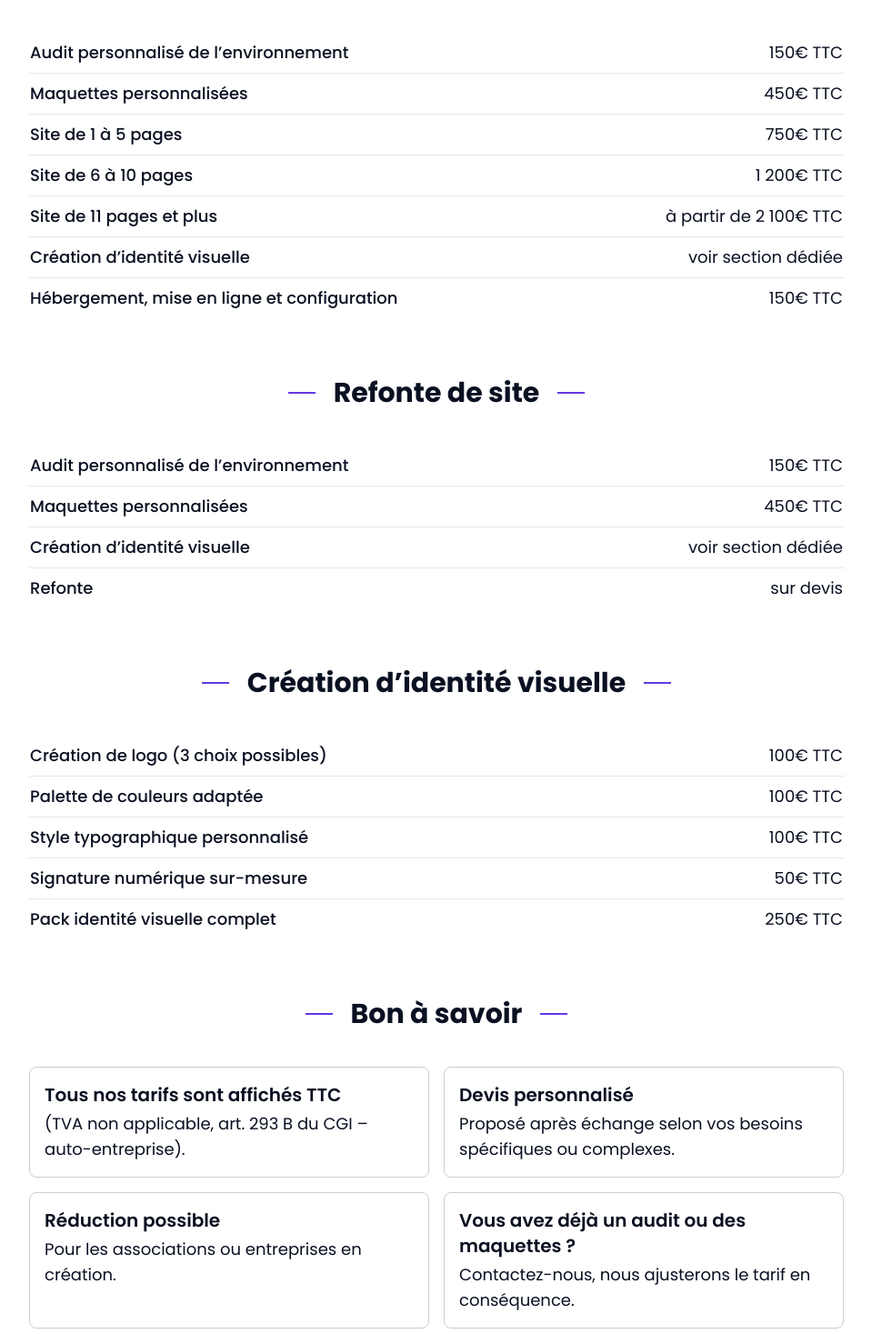
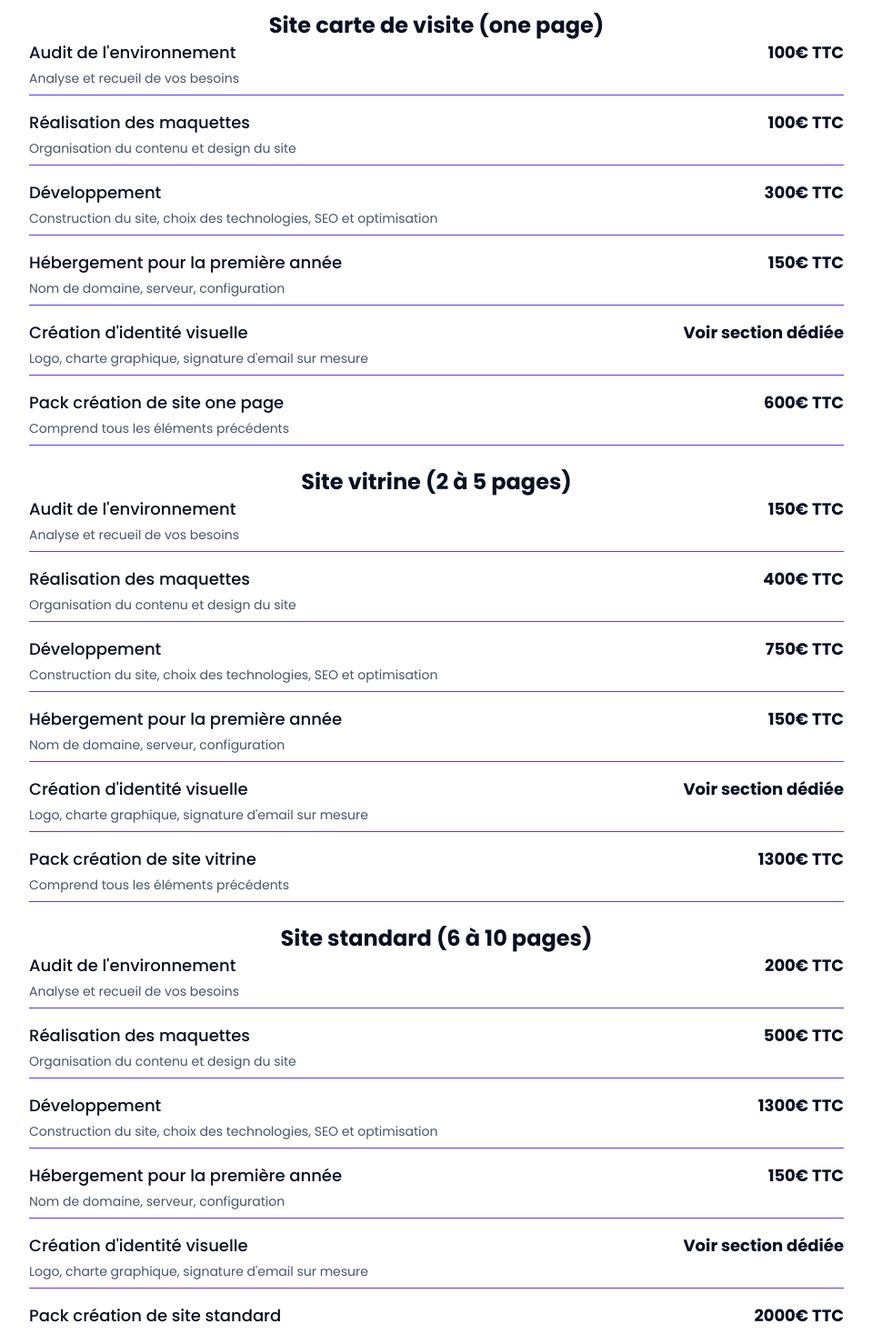
Before and after one commit to newcreafr/newcrea, a Next.js app: page /tarifs in a window 1280 px wide. Shown: the part 600-2067 px from the top of the page at 91% size, without its empty margins (160-1119 px from the left). Built offline with nearby package versions, Linux system fonts and the light colour scheme.

Commit message:
Changements tarifs

```diff
--- a/src/app/tarifs/page.jsx
+++ b/src/app/tarifs/page.jsx
@@ -1,12 +1,47 @@
 import H1 from "@/components/H1";
 import CTA from "@/components/CTA";
+import React from "react";
 
 export const metadata = {
     title: "Nos tarifs • Prix ajustables TPE & PME",
-    description: "Nos prix sont clairs et adaptés aux petites entreprises. Découvrez nos tarifs pour un site professionnel sans surprise.",
+    description:
+        "Nos prix sont clairs et adaptés aux petites entreprises. Découvrez nos tarifs pour un site professionnel sans surprise.",
 };
 
 const Tarifs = () => {
+    const renderSection = (title, offers) => (
+        <div className="text-left">
+            <div className="text-center">
+                <h2>{title}</h2>
+            </div>
+            <div className="space-y-6">
+                {offers.map(({ type, details }, i) => (
+                    <div key={i}>
+                        <div className="text-center">
+                            <h3>{type}</h3>
+                        </div>
+                        <div className="space-y-4">
+                            {details.map(([label, price, desc], idx) => (
+                                <div
+                                    key={`${i}-${idx}`}
+                                    className="flex justify-between border-b border-paletteColor2 pb-2"
+                                >
+                                    <div className="w-full">
+                                        <div className="flex justify-between items-center">
+                                            <span className="font-medium small-text">{label}</span>
+                                            <span className="font-bold small-text text-right">{price}</span>
+                                        </div>
+                                        <p className="text-sm text-smTextWhtColor mt-1">{desc}</p>
+                                    </div>
+                                </div>
+                            ))}
+                        </div>
+                    </div>
+                ))}
+            </div>
+        </div>
+    );
+
     return (
         <>
             <section className="text-center px-4">
@@ -14,132 +49,110 @@ const Tarifs = () => {
                     <H1>Nos tarifs</H1>
 
                     <p className="normal-text">
-                        Chez <strong>NewCrea</strong>, nous pensons que la clarté est essentielle.<br/>
-                        Voici nos <strong>tarifs indicatifs</strong> pour la création ou la refonte de site web, ainsi que nos prestations en
-                        identité visuelle.
+                        Chez <strong>NewCrea</strong>, nous pensons que la clarté est essentielle.
+                        <br />
+                        Voici nos <strong>tarifs indicatifs</strong> pour la création ou la refonte de site web, ainsi que nos prestations en identité visuelle.
                     </p>
-                    <br/>
+                    <br />
                     <p className="normal-text">
-                        Chaque projet étant unique, <strong>ces tarifs sont ajustables selon vos besoins spécifiques.</strong><br/>
+                        Chaque projet étant unique, <strong>ces tarifs sont ajustables selon vos besoins spécifiques.</strong>
+                        <br />
                         Un devis personnalisé vous sera systématiquement proposé après un échange sur vos besoins.
                     </p>
 
-                    <h2 className="mt-16">Création de site</h2>
-                    <table className="w-full text-left border-collapse">
-                        <tbody>
-                        <tr className="border-b">
-                            <td className="py-2 font-medium small-text">Audit personnalisé de l’environnement</td>
-                            <td className="py-2 text-right small-text">150€ TTC</td>
-                        </tr>
-                        <tr className="border-b">
-                            <td className="py-2 font-medium small-text">Maquettes personnalisées</td>
-                            <td className="py-2 text-right small-text">450€ TTC</td>
-                        </tr>
-                        <tr className="border-b">
-                            <td className="py-2 font-medium small-text">Site de 1 à 5 pages</td>
-                            <td className="py-2 text-right small-text">750€ TTC</td>
-                        </tr>
-                        <tr className="border-b">
-                            <td className="py-2 font-medium small-text">Site de 6 à 10 pages</td>
-                            <td className="py-2 text-right small-text">1 200€ TTC</td>
-                        </tr>
-                        <tr className="border-b">
-                            <td className="py-2 font-medium small-text">Site de 11 pages et plus</td>
-                            <td className="py-2 text-right small-text">à partir de 2 100€ TTC</td>
-                        </tr>
-                        <tr className="border-b">
-                            <td className="py-2 font-medium small-text">Création d’identité visuelle</td>
-                            <td className="py-2 text-right small-text">voir section dédiée</td>
-                        </tr>
-                        <tr>
-                            <td className="py-2 font-medium small-text">Hébergement, mise en ligne et configuration</td>
-                            <td className="py-2 text-right small-text">150€ TTC</td>
-                        </tr>
-                        </tbody>
-                    </table>
+                    {/* Création de site */}
+                    {renderSection("Création de site web", [
+                        {
+                            type: "Site carte de visite (one page)",
+                            details: [
+                                ["Audit de l'environnement", "100€ TTC", "Analyse et recueil de vos besoins"],
+                                ["Réalisation des maquettes", "100€ TTC", "Organisation du contenu et design du site"],
+                                ["Développement", "300€ TTC", "Construction du site, choix des technologies, SEO et optimisation"],
+                                ["Hébergement pour la première année", "150€ TTC", "Nom de domaine, serveur, configuration"],
+                                ["Création d'identité visuelle", "Voir section dédiée", "Logo, charte graphique, signature d'email sur mesure"],
+                                ["Pack création de site one page", "600€ TTC", "Comprend tous les éléments précédents"],
+                            ],
+                        },
+                        {
+                            type: "Site vitrine (2 à 5 pages)",
+                            details: [
+                                ["Audit de l'environnement", "150€ TTC", "Analyse et recueil de vos besoins"],
+                                ["Réalisation des maquettes", "400€ TTC", "Organisation du contenu et design du site"],
+                                ["Développement", "750€ TTC", "Construction du site, choix des technologies, SEO et optimisation"],
+                                ["Hébergement pour la première année", "150€ TTC", "Nom de domaine, serveur, configuration"],
+                                ["Création d'identité visuelle", "Voir section dédiée", "Logo, charte graphique, signature d'email sur mesure"],
+                                ["Pack création de site vitrine", "1300€ TTC", "Comprend tous les éléments précédents"],
+                            ],
+                        },
+                        {
+                            type: "Site standard (6 à 10 pages)",
+                            details: [
+                                ["Audit de l'environnement", "200€ TTC", "Analyse et recueil de vos besoins"],
+                                ["Réalisation des maquettes", "500€ TTC", "Organisation du contenu et design du site"],
+                                ["Développement", "1300€ TTC", "Construction du site, choix des technologies, SEO et optimisation"],
+                                ["Hébergement pour la première année", "150€ TTC", "Nom de domaine, serveur, configuration"],
+                                ["Création d'identité visuelle", "Voir section dédiée", "Logo, charte graphique, signature d'email sur mesure"],
+                                ["Pack création de site standard", "2000€ TTC", "Comprend tous les éléments précédents"],
+                            ],
+                        },
+                        {
+                            type: "Site complexe",
+                            details: [["Pack création de site complexe", "À partir de 2500€ TTC", "Sur devis selon le besoin"]],
+                        },
+                    ])}
 
-                    <h2 className="mt-16">Refonte de site</h2>
-                    <table className="w-full text-left border-collapse">
-                        <tbody>
-                        <tr className="border-b">
-                            <td className="py-2 font-medium small-text">Audit personnalisé de l’environnement</td>
-                            <td className="py-2 text-right small-text">150€ TTC</td>
-                        </tr>
-                        <tr className="border-b">
-                            <td className="py-2 font-medium small-text">Maquettes personnalisées</td>
-                            <td className="py-2 text-right small-text">450€ TTC</td>
-                        </tr>
-                        <tr className="border-b">
-                            <td className="py-2 font-medium small-text">Création d’identité visuelle</td>
-                            <td className="py-2 text-right small-text">voir section dédiée</td>
-                        </tr>
-                        <tr>
-                            <td className="py-2 font-medium small-text">Refonte</td>
-                            <td className="py-2 text-right small-text">sur devis</td>
-                        </tr>
-                        </tbody>
-                    </table>
+                    {/* Refonte de site */}
+                    {renderSection("Refonte de site web", [
+                        {
+                            type: "Site carte de visite (one page)",
+                            details: [
+                                ["Refonte", "150€ TTC", "Redéveloppement et optimisation"],
+                                ["Création d'identité visuelle", "Voir section dédiée", "Logo, charte, signature (optionnel)"],
+                                ["Pack refonte de site one page", "250€ TTC", "Comprend tous les éléments précédents"],
+                            ],
+                        },
+                        {
+                            type: "Site vitrine (2 à 5 pages)",
+                            details: [
+                                ["Audit du site actuel", "100€ TTC", "Évaluation de l'UX/UI et des performances"],
+                                ["Réalisation des maquettes", "200€ TTC", "Nouveau design + réorganisation"],
+                                ["Refonte", "400€ TTC", "Redéveloppement et optimisation"],
+                                ["Création d'identité visuelle", "Voir section dédiée", "Logo, charte, signature (optionnel)"],
+                                ["Pack refonte de site vitrine", "700€ TTC", "Comprend tous les éléments précédents"],
+                            ],
+                        },
+                        {
+                            type: "Site standard (6 à 10 pages)",
+                            details: [
+                                ["Audit du site actuel", "150€ TTC", "Évaluation de l'UX/UI et des performances"],
+                                ["Réalisation des maquettes", "250€ TTC", "Nouveau design + réorganisation"],
+                                ["Refonte", "700€ TTC", "Redéveloppement et optimisation"],
+                                ["Création d'identité visuelle", "Voir section dédiée", "Logo, charte, signature (optionnel)"],
+                                ["Pack refonte de site standard", "1100€ TTC", "Comprend tous les éléments précédents"],
+                            ],
+                        },
+                        {
+                            type: "Site complexe",
+                            details: [["Pack refonte de site complexe", "À partir de 1800€ TTC", "Sur devis selon le besoin"]],
+                        },
+                    ])}
 
-                    <h2 className="mt-16">Création d’identité visuelle</h2>
-                    <table className="w-full text-left border-collapse">
-                        <tbody>
-                        <tr className="border-b">
-                            <td className="py-2 font-medium small-text">Création de logo (3 choix possibles)</td>
-                            <td className="py-2 text-right small-text">100€ TTC</td>
-                        </tr>
-                        <tr className="border-b">
-                            <td className="py-2 font-medium small-text">Palette de couleurs adaptée</td>
-                            <td className="py-2 text-right small-text">100€ TTC</td>
-                        </tr>
-                        <tr className="border-b">
-                            <td className="py-2 font-medium small-text">Style typographique personnalisé</td>
-                            <td className="py-2 text-right small-text">100€ TTC</td>
-                        </tr>
-                        <tr className="border-b">
-                            <td className="py-2 font-medium small-text">Signature numérique sur-mesure</td>
-                            <td className="py-2 text-right small-text">50€ TTC</td>
-                        </tr>
-                        <tr>
-                            <td className="py-2 font-medium small-text">Pack identité visuelle complet</td>
-                            <td className="py-2 text-right small-text">250€ TTC</td>
-                        </tr>
-                        </tbody>
-                    </table>
-
-
-                    <h2 className="mt-16">Bon à savoir</h2>
-
-                    <div className="grid gap-4 text-left  md:grid-cols-2">
-                        <div className="border border-borderColor rounded-lg p-4">
-                            <p className="font-semibold normal-text">Tous nos tarifs sont affichés TTC</p>
-                            <p className="mt-1 small-text">(TVA non applicable, art. 293 B du CGI –
-                                auto-entreprise).</p>
-                        </div>
-
-                        <div className="border border-borderColor rounded-lg p-4 ">
-                            <p className="font-semibold normal-text">Devis personnalisé</p>
-                            <p className="small-text mt-1">Proposé après échange selon vos besoins spécifiques
-                                ou complexes.</p>
-                        </div>
-
-                        <div className="border border-borderColor rounded-lg p-4">
-                            <p className="font-semibold normal-text">Réduction possible</p>
-                            <p className="small-text mt-1">Pour les associations ou entreprises en création.</p>
-                        </div>
-
-                        <div className="border border-borderColor rounded-lg p-4">
-                            <p className="font-semibold normal-text">Vous avez déjà un audit ou des maquettes ?</p>
-                            <p className="small-text mt-1">Contactez-nous, nous ajusterons le tarif en
-                                conséquence.</p>
-                        </div>
-                    </div>
+                    {/* Identité visuelle */}
+                    {renderSection("Création d’identité visuelle", [
+                        {
+                            type: "",
+                            details: [
+                                ["Création d'un logo", "100€ TTC", "Format SVG, JPEG, PNG"],
+                                ["Signature d'email sur mesure", "50€ TTC", "Signature HTML/CSS personnalisée"],
+                                ["Charte graphique", "100€ TTC", "Cahier des normes graphiques (couleurs, typos, etc.)"],
+                                ["Pack création d'identité visuelle", "200€ TTC", "Comprend tous les éléments précédents"],
+                            ],
+                        },
+                    ])}
                 </div>
             </section>
-            <CTA
-                title="Prêt(e) à passer à l'action ?"
-                route="/services/"
-                cta="Découvrir nos services"
-            />
+
+            <CTA title="Prêt(e) à passer à l'action ?" route="/services/" cta="Découvrir nos services" />
         </>
     );
 };
```
